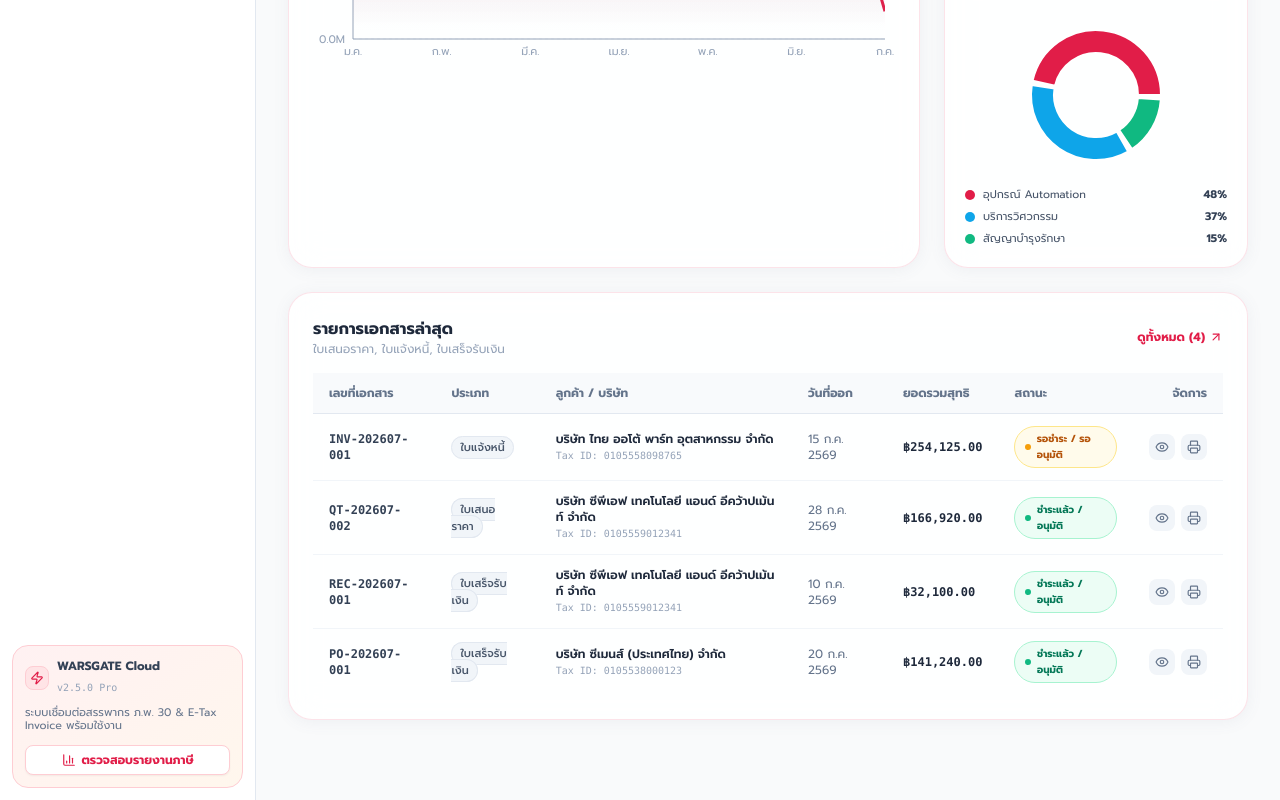
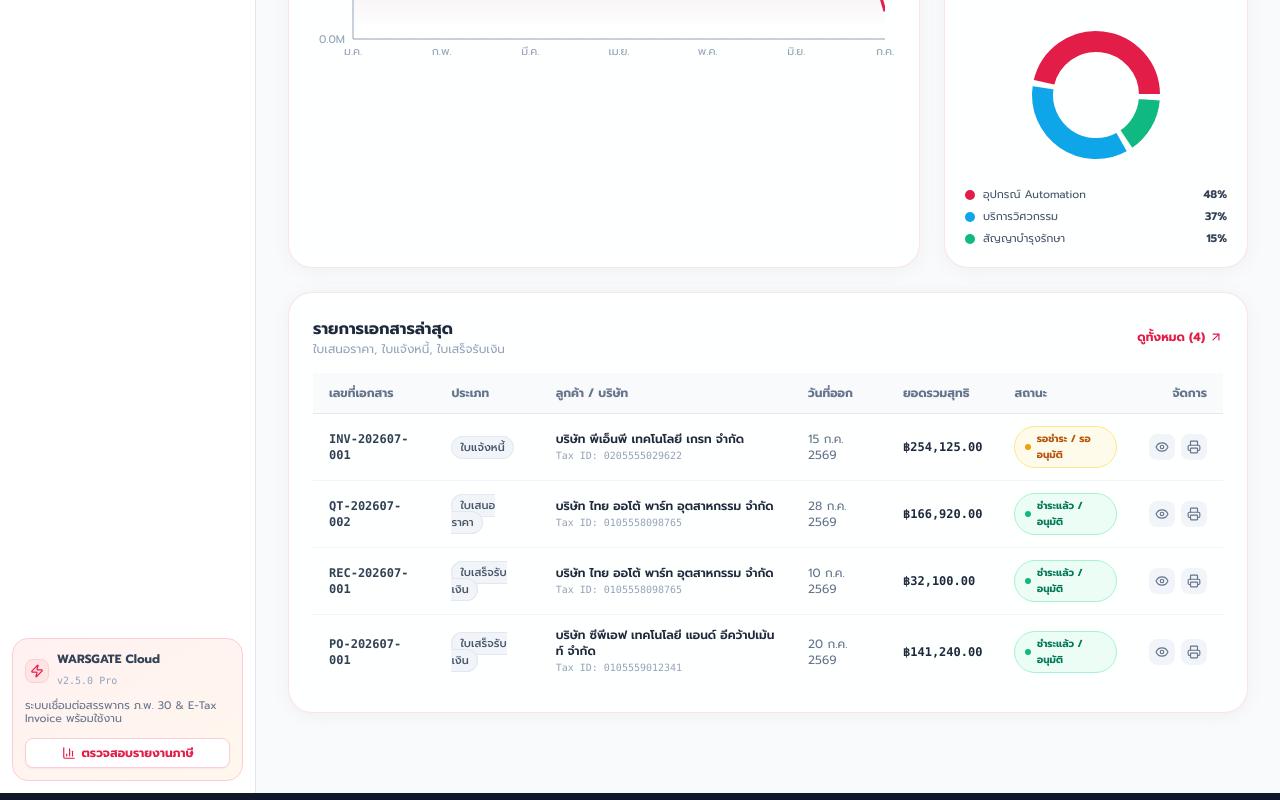
Before and after one commit to warsgate/warsgate-accounting, a React (Vite) app: page / in a window 1280 px wide. Shown: the part 753-1553 px from the top of the page. Built offline with nearby package versions, Linux system fonts and the light colour scheme.

Commit message:
➕ Add customer: บริษัท พีเอ็นพี เทคโนโลยี เกรท จำกัด (Tax: 0205555029622)

```diff
--- a/src/data/initialData.ts
+++ b/src/data/initialData.ts
@@ -38,6 +38,21 @@ export const initialBankAccounts: BankAccount[] = [
 ];
 
 export const initialContacts: Contact[] = [
+  {
+    id: 'cont-pnp-1',
+    name: 'คุณปัทมะ จินดาพงษ์',
+    companyName: 'บริษัท พีเอ็นพี เทคโนโลยี เกรท จำกัด',
+    taxId: '0205555029622',
+    isBranch: false,
+    branchCode: '00000',
+    address: '91/10 หมู่ที่ 12 ถนนศุขประยูร ตำบลนาป่า อำเภอเมืองชลบุรี จ.ชลบุรี 20000',
+    phone: '085-811-6949',
+    email: 'numpj@hotmail.com',
+    type: 'CUSTOMER',
+    creditDays: 30,
+    totalTransactions: 0,
+    balanceDue: 0.00,
+  },
   {
     id: 'cont-1',
     name: 'คุณสมชาย วงศ์สว่าง',
```
Also changed, not shown: pic/Screenshot 2569-08-18 at 07.46.38.jpg (added).
